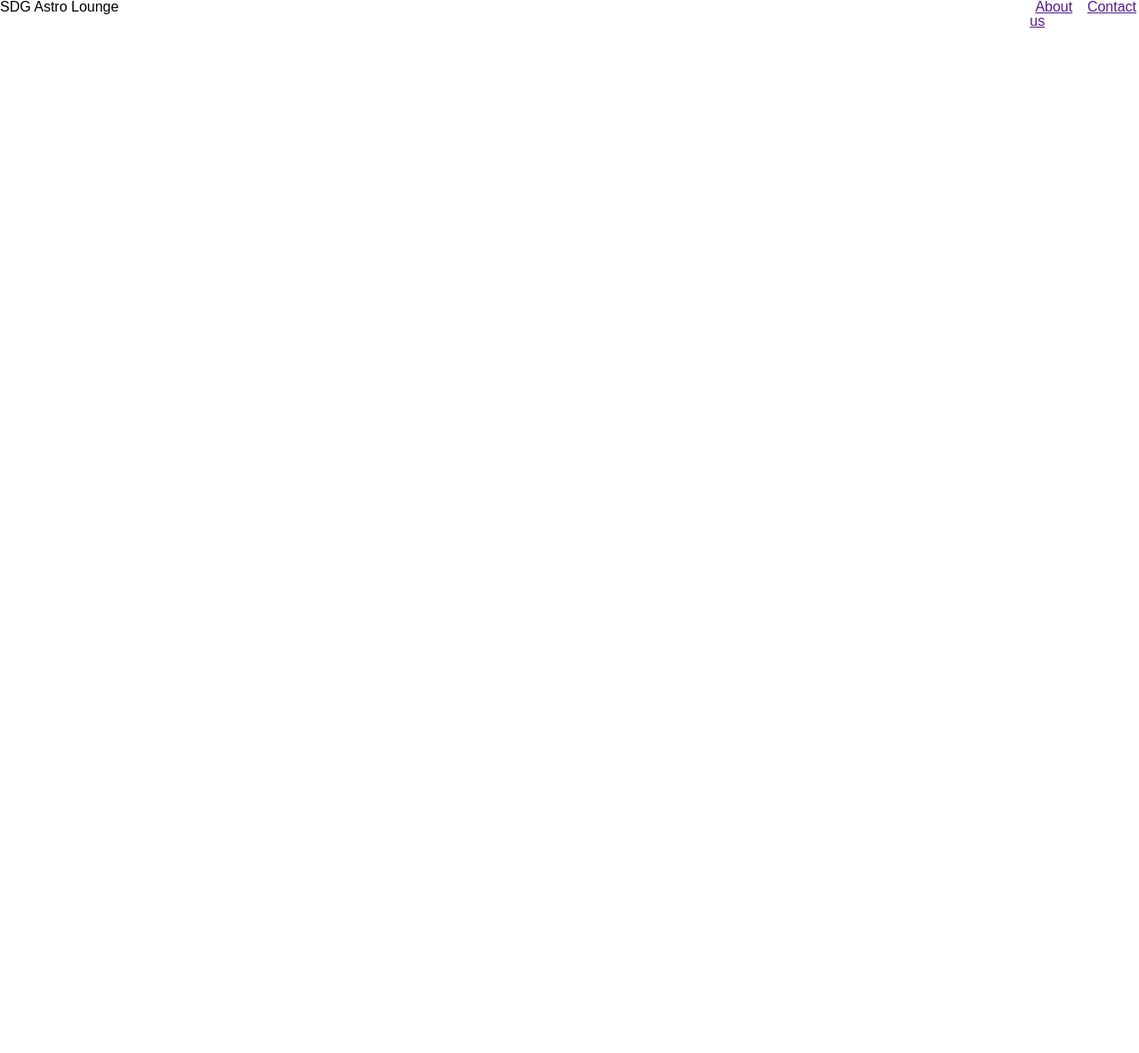
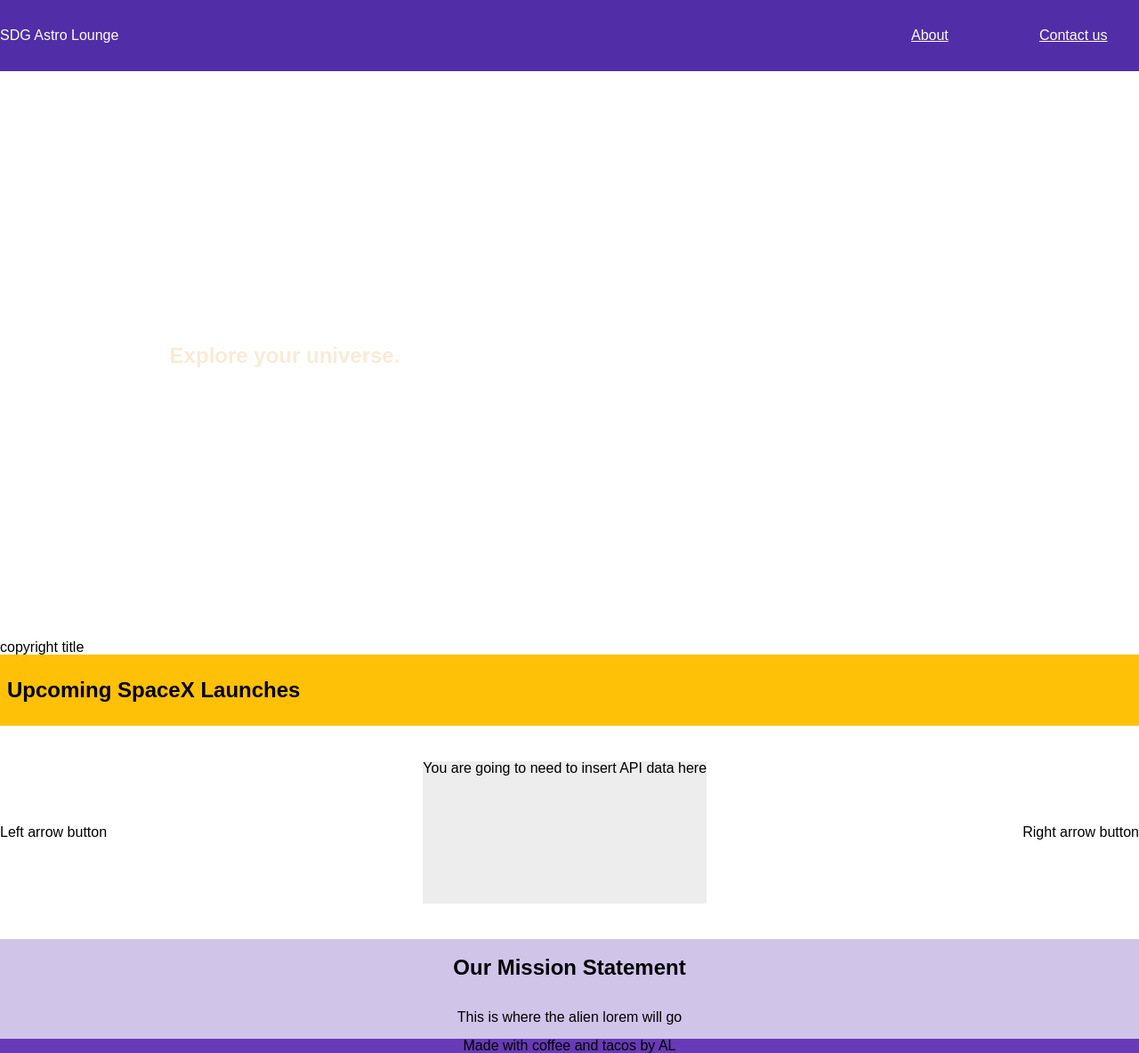
Before and after one commit to alsleaders/astro-lounge, a website: page public/index.html in a window 1280 px wide. Shown: the whole page at 89% size. Before the commit the page ends 800 px from the top, so only its background shows below. Drawn offline with Linux system fonts and the light colour scheme; no server answers.

Commit message:
font awesome

```diff
--- a/public/index.html
+++ b/public/index.html
@@ -6,29 +6,50 @@
     <title>Astro Lounge</title>
     <link rel="shortcut icon" href="/favicon.ico" />
     <link rel="stylesheet" href="/screen.css" />
+    <script
+      defer
+      src="https://use.fontawesome.com/releases/v5.5.0/js/all.js"
+      integrity="sha384-GqVMZRt5Gn7tB9D9q7ONtcp4gtHIUEW/yG7h98J7IpE3kpi+srfFyyB/04OV6pG0"
+      crossorigin="anonymous"
+    ></script>
   </head>
   <body>
     <nav class="menu">
       <section>SDG Astro Lounge</section>
-      <nav>
-        <a href="">About</a>
-        <a href="">Contact us</a>
-      </nav>
+      <section>
+        <nav class="anchor-buttons">
+          <a href="">About</a>
+          <a href="">Contact us</a>
+        </nav>
+      </section>
     </nav>
     <main>
       <!-- <h1 class='hello-world'></h1> img -->
-      <section class="image"></section>
-      <section class="image-attribution"></section>
+      <section class="picture-of-the-day">
+        <h1>Explore your universe.</h1>
+      </section>
+      <section class="image-attribution">
+        copyright <span class="copyright"></span> title
+        <span class="image-title"></span>
+      </section>
       <section class="upcoming-launches">
-        <section class="launches">
-          <buttons></buttons>
-          <div class="api-data"></div>
-          <buttons></buttons>
+        <h2>Upcoming SpaceX Launches</h2>
+      </section>
+      <section class="launches">
+        <buttons>Left arrow button</buttons>
+        <section class="launch-card">
+          <div class="api-data">
+            You are going to need to insert API data here
+          </div>
         </section>
+        <buttons>Right arrow button</buttons>
       </section>
-      <section class="mission-statement"></section>
+      <section class="mission-statement">
+        <h2>Our Mission Statement</h2>
+        <p>This is where the alien lorem will go</p>
+      </section>
     </main>
-    <footer><span></span></footer>
+    <footer><span>Made with coffee and tacos by AL</span></footer>
     <script src="/main.js" charset="utf-8"></script>
   </body>
 </html>
--- a/public/main.js
+++ b/public/main.js
@@ -1,7 +1,21 @@
+const goGetTheImage = () => {
+  fetch('https://sdg-astro-api.herokuapp.com/api/Nasa/apod')
+    .then(response => {
+      return response.json()
+    })
+    .then(message => {
+      console.log(message)
+      console.log(message.url)
+      document.querySelector('.picture-of-the-day').style.backgroundImage =
+        'url(' + message.url + ')'
+      document.querySelector('.copyright').textContent = message.copyright
+      document.querySelector('.image-title').textContent = message.title
+    })
+  // .then(message.url => {
+  //   console.log({ message.url })
+  // })
+}
 const main = () => {
-  if (document.querySelector('h1.hello-world')) {
-    document.querySelector('h1.hello-world').textContent = 'Hello, World!'
-  }
+  goGetTheImage()
 }
-
 document.addEventListener('DOMContentLoaded', main)
--- a/public/screen.css
+++ b/public/screen.css
@@ -11,12 +11,74 @@ body {
   min-height: 100%;
 }
 
+.picture-of-the-day {
+  display: flex;
+  flex-direction: column;
+  justify-content: center;
+  align-content: center;
+  align-items: center;
+  width: 100%;
+  height: 20rem;
+  background-repeat: no-repeat;
+  background-position: center;
+  background-size: cover;
+}
 .menu {
   display: flex;
   flex-direction: row;
   justify-content: space-between;
+  align-items: center;
+  background: #512da8;
+  color: #fff;
+}
+
+.anchor-buttons {
+  display: flex;
+  flex-direction: row;
+  justify-content: flex-end;
+  align-items: center;
 }
 
 nav > a {
-  margin: 5%;
+  min-width: 5rem;
+  padding: 1rem;
+  margin: 1rem;
+  color: #fff;
 }
+
+nav > a:hover {
+  background: #ffc107;
+}
+
+.picture-of-the-day {
+  width: 40rem;
+  height: 40rem;
+  color: antiquewhite;
+}
+
+.upcoming-launches {
+  background: #ffc107;
+  padding: 0.5rem;
+}
+
+.launches {
+  display: flex;
+  flex-direction: row;
+  justify-content: space-between;
+  align-items: center;
+  min-height: 15rem;
+}
+.launch-card {
+  background: #ededed;
+  min-height: 10rem;
+}
+.mission-statement {
+  text-align: center;
+  display: flex;
+  flex-direction: column;
+  background: #d1c4e9;
+}
+footer {
+  text-align: center;
+  background: #673ab7;
+}
```
